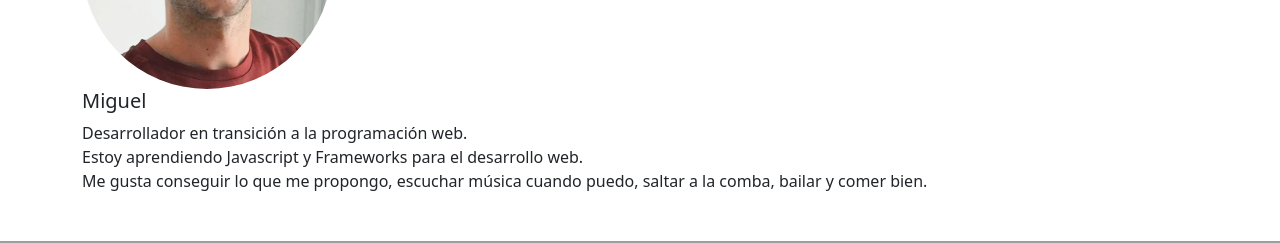
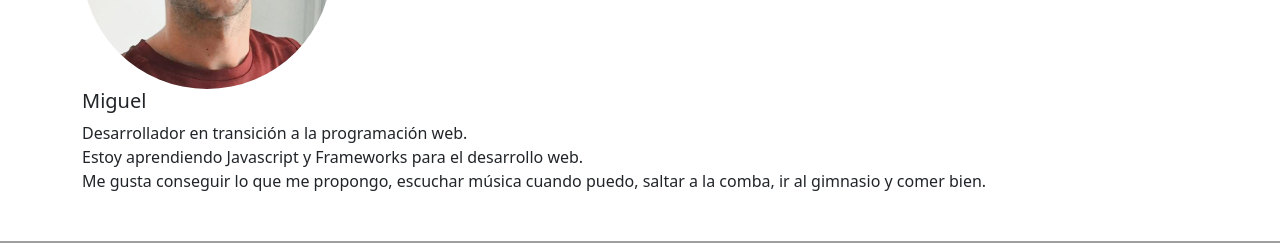
Before and after one commit to miguelwebcode/landing-page, a plain HTML site: page index.html in a window 1280 px wide. Shown: the part 1820-2063 px from the top of the page. Drawn offline with nearby package versions, Linux system fonts and the light colour scheme; grey boxes are pictures that could not be loaded.

Commit message:
Update about me description

```diff
--- a/index.html
+++ b/index.html
@@ -119,7 +119,7 @@
             Desarrollador en transición a la programación web. <br />
             Estoy aprendiendo Javascript y Frameworks para el desarrollo web.<br />
             Me gusta conseguir lo que me propongo, escuchar música cuando puedo,
-            saltar a la comba, bailar y comer bien.
+            saltar a la comba, ir al gimnasio y comer bien.
           </p>
         </div>
       </div>
```
